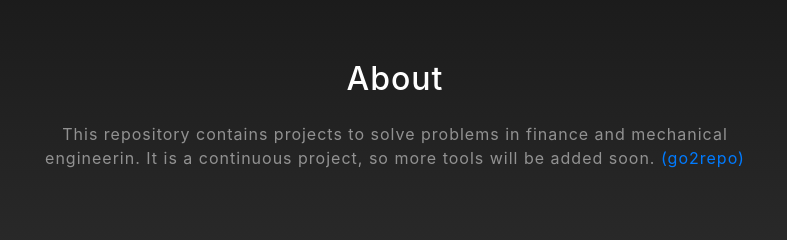
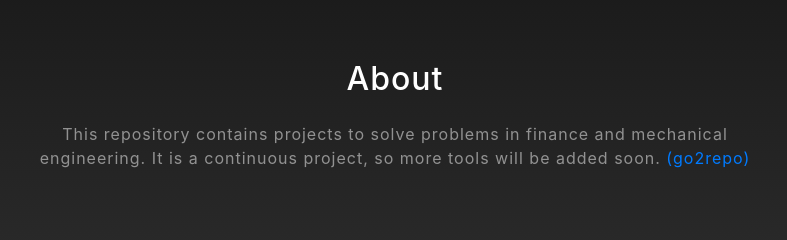
Before and after one commit to RobinsoGarcia/RobinsoGarcia.git.io, a website with bundled scripts: page index.html in a window 1280 px wide. Shown: the part 900-1140 px from the top of the page, 245-1032 px from the left. Built offline with nearby package versions, Linux system fonts and the light colour scheme.

Commit message:
Update index.html

```diff
--- a/index.html
+++ b/index.html
@@ -65,7 +65,7 @@
         <div class="row">
           <div class="col-lg-8 mx-auto">
             <h2 class="text-white mb-4">About</h2>
-            <p class="text-white-50">This repository contains projects to solve problems in finance and mechanical engineerin. It is a continuous project, so more tools will be added soon. <a href="https://github.com/RobinsoGarcia">(go2repo)</a></p>
+            <p class="text-white-50">This repository contains projects to solve problems in finance and mechanical engineering. It is a continuous project, so more tools will be added soon. <a href="https://github.com/RobinsoGarcia">(go2repo)</a></p>
           <div>
         </div>
         <img src="img/ipad1.png" class="img-fluid" alt="" margin-bottom=100px>
```
